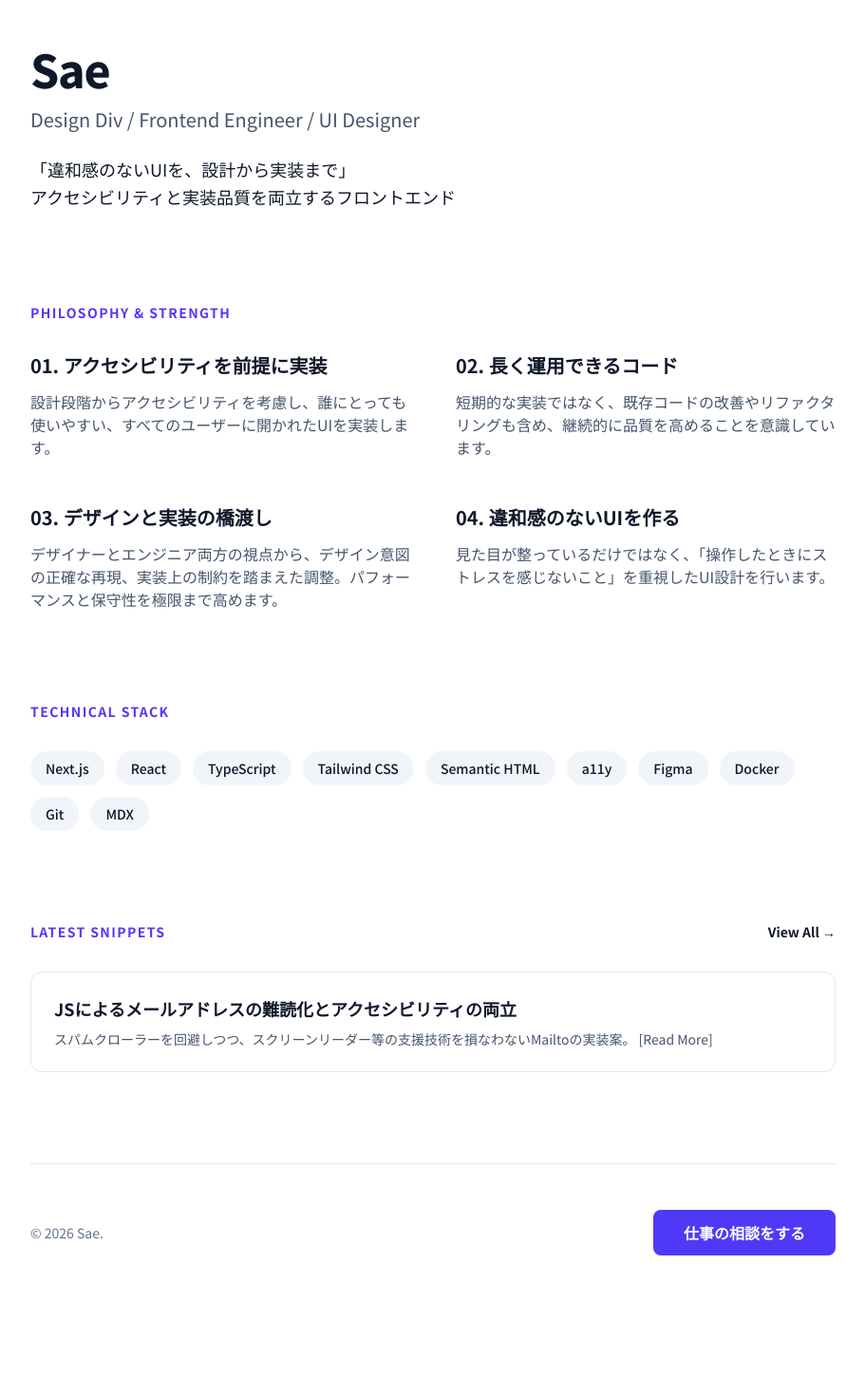
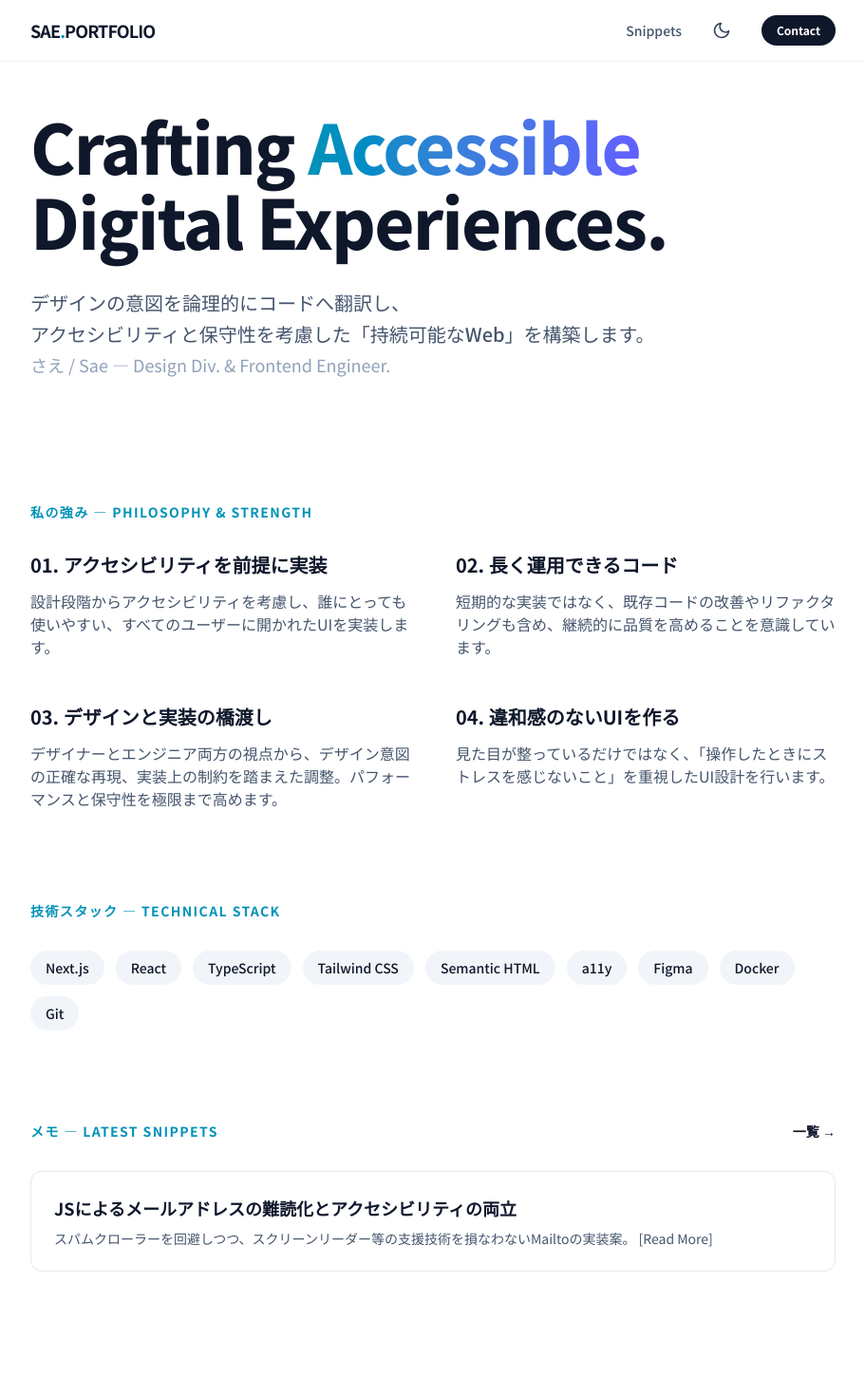
Before and after one commit to kabosu-s/portfolio, a Next.js app: page / in a window 1280 px wide. Shown: the top 1470 px of the page at 95% size, without its empty margins (184-1095 px from the left). Before the commit the page ends 1370 px from the top, so only its background shows below. Built offline with nearby package versions, Linux system fonts and the light colour scheme.

Commit message:
DarkMode Change UI add

```diff
--- a/package.json
+++ b/package.json
@@ -13,6 +13,7 @@
     "@mdx-js/react": "^3.1.1",
     "@next/mdx": "^16.2.1",
     "next": "16.2.1",
+    "next-themes": "^0.4.6",
     "react": "19.2.4",
     "react-dom": "19.2.4",
     "remark-frontmatter": "^5.0.0",
--- a/src/app/globals.css
+++ b/src/app/globals.css
@@ -1,12 +1,5 @@
 @import "tailwindcss";
 @plugin "@tailwindcss/typography";
-
-:root {
-  --background: #ffffff;
-  --foreground: #171717;
-  --background-dark: #020617; /* slate-950相当 */
-  --foreground-dark: #f1f5f9; /* slate-100相当 */
-}
 
 @theme inline {
   --color-background: var(--background);
@@ -15,8 +8,11 @@
   --font-mono: var(--font-geist-mono), ui-monospace, SFMono-Regular;
 }
 
+/* Tailwind v4 でクラスベースのダークモードを有効にする */
+@variant dark (&:where(.dark, .dark *));
+
 body {
-  @apply antialiased bg-background text-foreground dark:bg-slate-950 dark:text-slate-100;
+  @apply antialiased bg-background text-foreground transition-colors duration-300;
 }
 
 /* proseクラスの微調整: 日本語フォントに合わせる */
--- a/src/app/layout.tsx
+++ b/src/app/layout.tsx
@@ -1,11 +1,14 @@
 import type { Metadata } from 'next';
 import { Noto_Sans_JP, Geist_Mono } from 'next/font/google';
 import './globals.css';
+import { Header } from '@/components/layout/Header';
+import { Footer } from '@/components/layout/Footer';
+import { ThemeProvider } from '@/components/ui/ThemeProvider';
 
 const notoSansJP = Noto_Sans_JP({
-  subsets: ['latin'], // 基本はlatinだがNext.jsが賢く日本語サブセット化してくれる
+  subsets: ['latin'],
   variable: '--font-noto-sans-jp',
-  display: 'swap', // 読み込み待ちによる空白を防ぐ
+  display: 'swap',
   preload: true,
 });
 
@@ -25,9 +28,21 @@ export default function RootLayout({
   children: React.ReactNode;
 }>) {
   return (
-    <html lang="ja" className={`${notoSansJP.variable} ${geistMono.variable} h-full bg-white dark:bg-slate-950 antialiased`}>
-      <body className="font-sans text-foreground bg-background dark:bg-transparent">
-      {children}
+    <html lang="ja" className={`${notoSansJP.variable} ${geistMono.variable} h-full antialiased`} suppressHydrationWarning>
+      <body className="font-sans bg-background text-foreground bg-grid">
+        <ThemeProvider attribute="class" defaultTheme="system" enableSystem disableTransitionOnChange>
+          <div className="min-h-screen bg-white dark:bg-slate-950 text-slate-900 dark:text-slate-100 selection:bg-cyan-500 selection:text-white transition-colors duration-300">
+            <Header />
+            <main
+              className="max-w-4xl mx-auto px-6 py-12 font-sans
+                     text-slate-900 dark:text-slate-100
+                     selection:bg-cyan-100 dark:selection:bg-cyan-900/50"
+            >
+              {children}
+              <Footer />
+            </main>
+          </div>
+        </ThemeProvider>
       </body>
     </html>
   );
--- a/src/app/page.tsx
+++ b/src/app/page.tsx
@@ -1,4 +1,3 @@
-import { Mailto } from '@/components/ui/Mailto';
 import Link from 'next/link';
 import { getSnippets } from '@/lib/mdx';
 
@@ -7,25 +6,29 @@ export default async function Home() {
   const latestSnippet = allSnippets[0];
 
   return (
-    <main
-      className="max-w-4xl mx-auto px-6 py-12 font-sans
-                     text-slate-900 dark:text-slate-100
-                     selection:bg-indigo-100 dark:selection:bg-indigo-900/50"
-    >
-      {/* ... (header and values remain the same) ... */}
-      <header className="mb-24">
-        <h1 className="text-5xl font-extrabold tracking-tight mb-4">Sae</h1>
-        <p className="text-xl text-slate-600 dark:text-slate-400 mb-6">Design Div / Frontend Engineer / UI Designer</p>
-        <p className="max-w-2xl leading-relaxed text-lg">
-          「違和感のないUIを、設計から実装まで」
-          <br />
-          アクセシビリティと実装品質を両立するフロントエンド
-        </p>
-      </header>
+    <>
+      <section className="mb-32 relative">
+        <div className="absolute inset-0 -z-10 [mask-image:radial-gradient(ellipse_at_center,transparent_20%,black)] pointer-events-none opacity-50" />
+
+        <div className="space-y-8">
+          <h1 className="text-6xl md:text-7xl font-extrabold tracking-tight leading-[1.1]" lang="en">
+            Crafting <span className="text-transparent bg-clip-text bg-gradient-to-r from-cyan-600 to-indigo-500">Accessible</span> <br />
+            Digital Experiences.
+          </h1>
+
+          <p className="text-xl text-slate-600 dark:text-slate-400 leading-relaxed font-medium">
+            デザインの意図を論理的にコードへ翻訳し、
+            <br />
+            アクセシビリティと保守性を考慮した「持続可能なWeb」を構築します。
+            <br />
+            <span className="text-slate-400 dark:text-slate-500 font-normal text-lg">さえ / Sae — Design Div. & Frontend Engineer.</span>
+          </p>
+        </div>
+      </section>
 
       <section className="mb-24" aria-labelledby="philosophy-title">
-        <h2 id="philosophy-title" className="text-sm font-bold uppercase tracking-widest text-indigo-600 dark:text-indigo-400 mb-8">
-          Philosophy & Strength
+        <h2 id="philosophy-title" className="text-sm font-bold uppercase tracking-widest text-cyan-600 dark:text-cyan-400 mb-8">
+          私の強み — <span lang="en">Philosophy & Strength</span>
         </h2>
         <div className="grid md:grid-cols-2 gap-12">
           {[
@@ -43,22 +46,11 @@ export default async function Home() {
       </section>
 
       <section className="mb-24" aria-labelledby="tech-title">
-        <h2 id="tech-title" className="text-sm font-bold uppercase tracking-widest text-indigo-600 dark:text-indigo-400 mb-8">
-          Technical Stack
+        <h2 id="tech-title" className="text-sm font-bold uppercase tracking-widest text-cyan-600 dark:text-cyan-400 mb-8">
+          技術スタック — <span lang="en">Technical Stack</span>
         </h2>
         <div className="flex flex-wrap gap-3">
-          {[
-            'Next.js',
-            'React',
-            'TypeScript',
-            'Tailwind CSS',
-            'Semantic HTML',
-            'a11y',
-            'Figma',
-            'Docker',
-            'Git',
-            'MDX',
-          ].map((tech) => (
+          {['Next.js', 'React', 'TypeScript', 'Tailwind CSS', 'Semantic HTML', 'a11y', 'Figma', 'Docker', 'Git'].map((tech) => (
             <span key={tech} className="px-4 py-2 bg-slate-100 dark:bg-slate-800 rounded-full text-sm font-medium">
               {tech}
             </span>
@@ -68,16 +60,16 @@ export default async function Home() {
 
       <section className="mb-24" aria-labelledby="snippets-title">
         <div className="flex justify-between items-end mb-8">
-          <h2 id="snippets-title" className="text-sm font-bold uppercase tracking-widest text-indigo-600 dark:text-indigo-400">
-            Latest Snippets
+          <h2 id="snippets-title" className="text-sm font-bold uppercase tracking-widest text-cyan-600 dark:text-cyan-400">
+            メモ — <span lang="en">Latest Snippets</span>
           </h2>
           <Link href="/snippets" className="text-sm font-bold hover:underline">
-            View All →
+            一覧 →
           </Link>
         </div>
         <div className="grid gap-4">
           {latestSnippet ? (
-            <Link href={`/snippets/${latestSnippet.slug}`} className="p-6 border border-slate-200 dark:border-slate-800 rounded-xl hover:border-indigo-600 dark:hover:border-indigo-400 transition-all">
+            <Link href={`/snippets/${latestSnippet.slug}`} className="p-6 border border-slate-200 dark:border-slate-800 rounded-xl hover:border-cyan-600 dark:hover:border-cyan-400 transition-all">
               <h3 className="font-bold text-lg">{latestSnippet.title}</h3>
               <p className="text-slate-600 dark:text-slate-400 text-sm mt-2">{latestSnippet.description} [Read More]</p>
             </Link>
@@ -86,20 +78,6 @@ export default async function Home() {
           )}
         </div>
       </section>
-
-      <footer className="border-t border-slate-200 dark:border-slate-800 pt-12 flex flex-col md:flex-row justify-between items-center gap-6">
-        <p className="text-slate-500 dark:text-slate-500 text-sm">© 2026 Sae.</p>
-        <Mailto
-          user="h_kakurega"
-          domain="yahoo.co.jp"
-          className="px-8 py-3 bg-indigo-600 text-white font-bold rounded-lg
-                     hover:bg-indigo-700 transition-colors
-                     focus:ring-4 focus:ring-indigo-200 dark:focus:ring-indigo-900
-                     outline-none"
-        >
-          仕事の相談をする
-        </Mailto>
-      </footer>
-    </main>
+    </>
   );
 }
--- /dev/null
+++ b/src/components/layout/Footer.tsx
@@ -0,0 +1,10 @@
+
+export const Footer = () => {
+  return (
+      <footer className="border-slate-200 dark:border-slate-800 pt-12 flex flex-col md:flex-row justify-between items-center gap-6">
+       <div className="max-w-4xl mx-auto px-6 h-16 flex items-center justify-between">
+        <small className="text-slate-500 dark:text-slate-500 text-sm">© 2026 Sae.</small>
+        </div>
+      </footer>
+  );
+};
--- /dev/null
+++ b/src/components/layout/Header.tsx
@@ -0,0 +1,28 @@
+"use client";
+
+import Link from "next/link";
+import { Mailto } from "@/components/ui/Mailto";
+import { ThemeToggle } from "@/components/ui/ThemeToggle";
+
+export const Header = () => {
+  return (
+      <header className="sticky top-0 z-50 w-full border-b border-slate-200/60 dark:border-slate-800/60 bg-white/70 dark:bg-slate-950/70 backdrop-blur-md transition-colors">
+        <div className="max-w-4xl mx-auto px-6 h-16 flex items-center justify-between">
+          <Link href="/" className="text-lg font-bold tracking-tighter hover:opacity-70 transition-opacity" lang="en">
+            SAE<span className="text-cyan-600">.</span>PORTFOLIO
+          </Link>
+          <nav className="flex items-center gap-6 text-sm font-medium text-slate-600 dark:text-slate-400">
+            <Link href="/snippets" className="hover:text-cyan-600 dark:hover:text-cyan-400 transition-colors">Snippets</Link>
+            <ThemeToggle />
+            <Mailto
+              user="your-name"
+              domain="example.com"
+              className="px-4 py-2 bg-slate-900 dark:bg-slate-100 text-white dark:text-slate-900 rounded-full text-xs font-bold hover:scale-105 transition-transform active:scale-95"
+            >
+              Contact
+            </Mailto>
+          </nav>
+        </div>
+      </header>
+  );
+};
--- /dev/null
+++ b/src/components/ui/ThemeProvider.tsx
@@ -0,0 +1,11 @@
+'use client';
+
+import * as React from 'react';
+import { ThemeProvider as NextThemesProvider } from 'next-themes';
+
+export function ThemeProvider({
+  children,
+  ...props
+}: React.ComponentProps<typeof NextThemesProvider>) {
+  return <NextThemesProvider {...props}>{children}</NextThemesProvider>;
+}
--- /dev/null
+++ b/src/components/ui/ThemeToggle.tsx
@@ -0,0 +1,68 @@
+'use client';
+
+import * as React from 'react';
+import { useTheme } from 'next-themes';
+
+export function ThemeToggle() {
+  const { theme, setTheme } = useTheme();
+  const [mounted, setMounted] = React.useState(false);
+
+  // ハイドレーションミスマッチを防ぐためにマウントを待つ
+  React.useEffect(() => {
+    setMounted(true);
+  }, []);
+
+  if (!mounted) {
+    return <div className="p-2 w-9 h-9" />; // プレースホルダー
+  }
+
+  return (
+    <button
+      onClick={() => setTheme(theme === 'dark' ? 'light' : 'dark')}
+      className="p-2 rounded-md hover:bg-gray-100 dark:hover:bg-gray-800 transition-colors"
+      aria-label="テーマの切り替え"
+    >
+      {theme === 'dark' ? (
+        // 太陽アイコン (ライトモードへ)
+        <svg
+          xmlns="http://www.w3.org/2000/svg"
+          width="20"
+          height="20"
+          viewBox="0 0 24 24"
+          fill="none"
+          stroke="currentColor"
+          strokeWidth="2"
+          strokeLinecap="round"
+          strokeLinejoin="round"
+          className="text-yellow-400"
+        >
+          <circle cx="12" cy="12" r="5" />
+          <line x1="12" y1="1" x2="12" y2="3" />
+          <line x1="12" y1="21" x2="12" y2="23" />
+          <line x1="4.22" y1="4.22" x2="5.64" y2="5.64" />
+          <line x1="18.36" y1="18.36" x2="19.78" y2="19.78" />
+          <line x1="1" y1="12" x2="3" y2="12" />
+          <line x1="21" y1="12" x2="23" y2="12" />
+          <line x1="4.22" y1="19.78" x2="5.64" y2="18.36" />
+          <line x1="18.36" y1="5.64" x2="19.78" y2="4.22" />
+        </svg>
+      ) : (
+        // 月アイコン (ダークモードへ)
+        <svg
+          xmlns="http://www.w3.org/2000/svg"
+          width="20"
+          height="20"
+          viewBox="0 0 24 24"
+          fill="none"
+          stroke="currentColor"
+          strokeWidth="2"
+          strokeLinecap="round"
+          strokeLinejoin="round"
+          className="text-slate-700"
+        >
+          <path d="M21 12.79A9 9 0 1 1 11.21 3 7 7 0 0 0 21 12.79z" />
+        </svg>
+      )}
+    </button>
+  );
+}
```
Also changed, not shown: src/app/snippets/[slug]/page.tsx (+4 -16 lines), src/app/snippets/page.tsx (+9 -10 lines), 1 other file (tests, documents, lock files or other folders).
